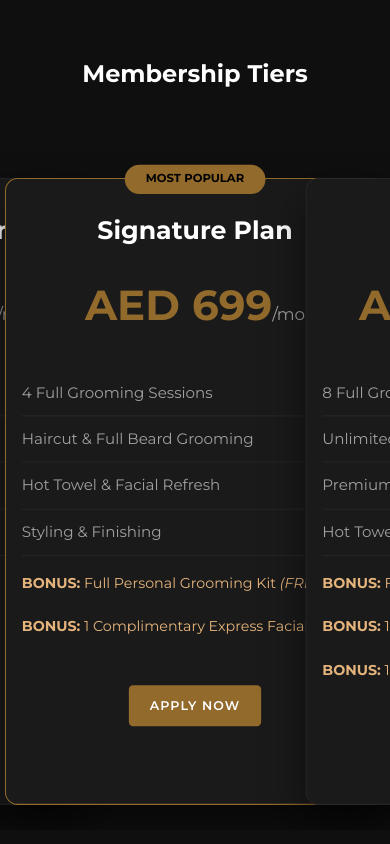
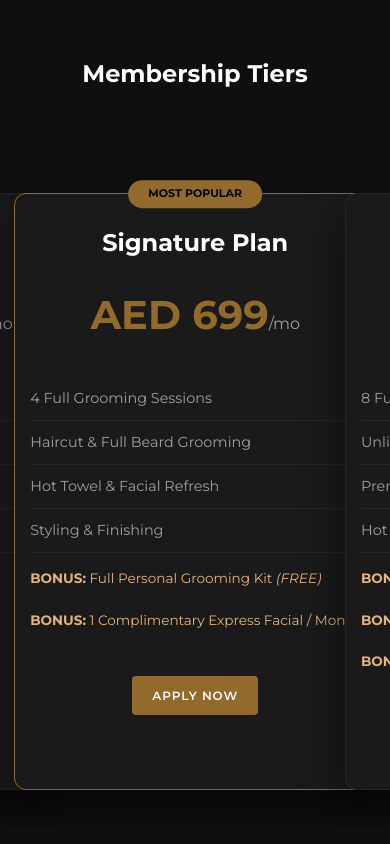
Before and after one commit to kilicacrv/maridygroominclub, a website built with Vite: page index.html in a window 390 px wide. Shown: the part 4484-5328 px from the top of the page. Built offline with nearby package versions, Linux system fonts and the light colour scheme; no server answers.

Commit message:
Refine bowling pin carousel sizes for better readability

```diff
--- a/style.css
+++ b/style.css
@@ -655,20 +655,20 @@ footer p {
     }
 
     .pricing-carousel .pricing-card {
-        min-width: 75%;
-        margin: 0 -5%;
+        min-width: 65%;
+        margin: 0 -2%;
         scroll-snap-align: center;
         flex-shrink: 0;
         padding: 30px 15px;
         transition: all 0.4s cubic-bezier(0.4, 0, 0.2, 1);
-        transform: scale(0.85);
-        opacity: 0.5;
+        transform: scale(0.9);
+        opacity: 0.75;
         z-index: 1;
         box-shadow: none;
     }
 
     .pricing-carousel .pricing-card.is-active {
-        transform: scale(1.05);
+        transform: scale(1);
         opacity: 1;
         z-index: 10;
         box-shadow: 0 20px 40px rgba(0,0,0,0.5);
@@ -735,7 +735,7 @@ footer p {
     .logo img { height: 40px; }
 
     .pricing-carousel .pricing-card {
-        min-width: 80%;
-        margin: 0 -8%;
+        min-width: 70%;
+        margin: 0 -4%;
     }
 }
```
